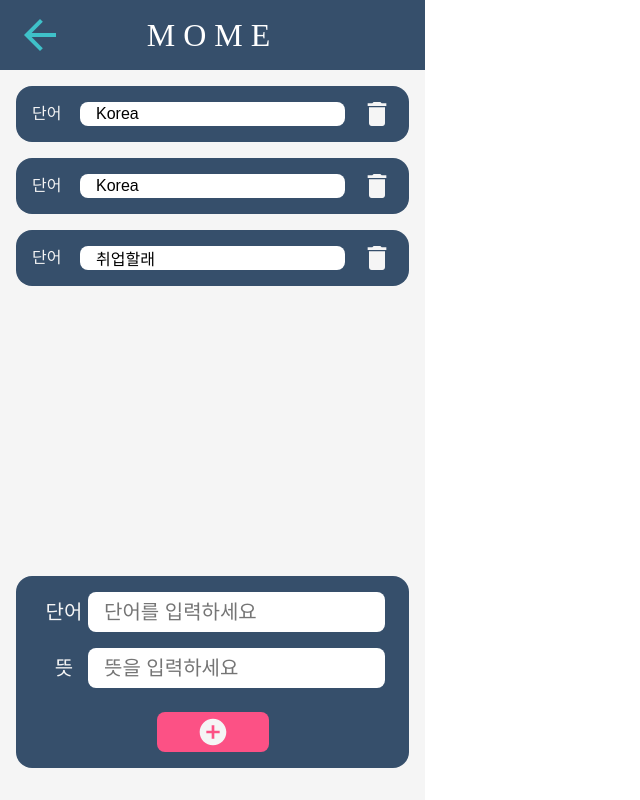
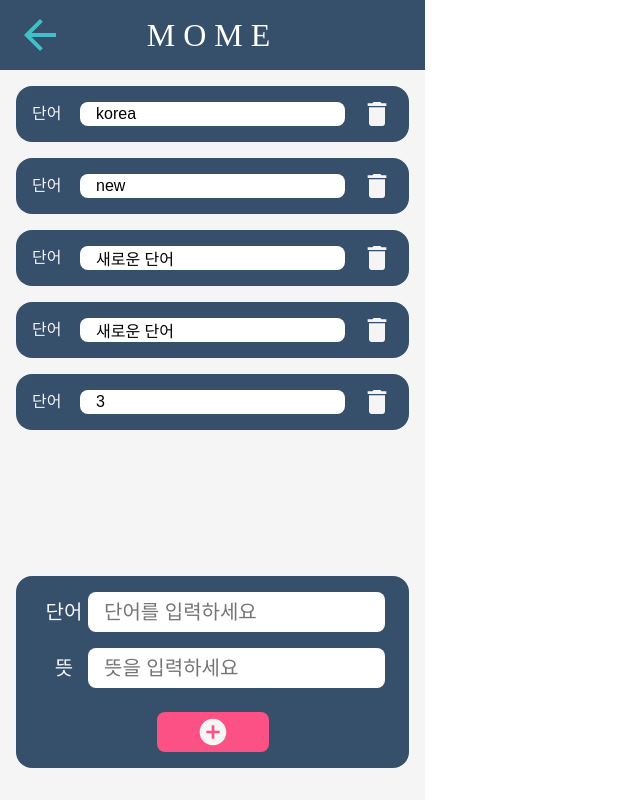
Before and after one commit to wlgns2223/react-mome, a React (Create React App) app: page /input in a window 1280 px wide. Shown: the whole page, without its empty margins (0-640 px from the left). Built offline with nearby package versions, Linux system fonts and the light colour scheme; data requests are answered from the project's data file.

Commit message:
edit mode activation done. list overflow check. focus the last elem in list done

```diff
--- a/db.json
+++ b/db.json
@@ -1,19 +1,29 @@
 {
   "words": [
     {
-      "id": 1,
-      "name": "Korea",
-      "meaning": "Seoul"
+      "name": "korea",
+      "meaning": "seoul",
+      "id": 1
     },
     {
-      "id": 2,
-      "name": "Korea",
-      "meaning": "Seoul"
+      "name": "new",
+      "meaning": "new",
+      "id": 4
     },
     {
-      "name": "취업할래",
-      "meaning": "ㅈ까",
-      "id": 3
+      "name": "새로운 단어",
+      "meaning": "새로운 단어",
+      "id": 6
+    },
+    {
+      "name": "새로운 단어",
+      "meaning": "새로운 단어",
+      "id": 7
+    },
+    {
+      "name": "3",
+      "meaning": "3",
+      "id": 8
     }
   ]
 }
--- a/package.json
+++ b/package.json
@@ -23,6 +23,7 @@
     "react-router-dom": "^5.2.0",
     "react-scripts": "4.0.3",
     "redux": "^4.1.1",
+    "redux-devtools-extension": "^2.13.9",
     "redux-logger": "^3.0.6",
     "redux-thunk": "^2.3.0",
     "styled-components": "^5.3.0",
--- a/src/components/inputPage/InputForm.js
+++ b/src/components/inputPage/InputForm.js
@@ -10,6 +10,7 @@ export default function InputForm({ onCreate }) {
   const onChange = (event, callback) => {
     callback(event.target.value);
   };
+
   const onSubmit = (e) => {
     e.preventDefault();
     onCreate({ name, meaning });
--- a/src/components/inputPage/WordCard.js
+++ b/src/components/inputPage/WordCard.js
@@ -1,18 +1,16 @@
-import React, { useState } from "react";
+import React, { useCallback, useState } from "react";
 import styled, { css } from "styled-components";
 import { darken } from "polished";
-import { MdDelete } from "react-icons/md";
-import { useSelector } from "react-redux";
+import { MdDelete, MdSave } from "react-icons/md";
 
-export default function WordCard({ word, onDelete }) {
+export default function WordCard({ word, onDelete, onUpdate }) {
   const [name, setName] = useState(word.name);
   const [meaning, setMeaning] = useState(word.meaning);
-  const [active, setActive] = useState(false);
-  const onClick = () => {
-    setActive(!active);
-  };
-  const state = useSelector((state) => state.reducer);
-  console.log(state);
+  const [open, setopen] = useState(false);
+  const onClick = useCallback(() => {
+    setopen(!open);
+  }, [open]);
+
   return (
     <Card onClick={onClick}>
       <Block>
@@ -23,11 +21,17 @@ export default function WordCard({ word, onDelete }) {
             setName(e.target.value);
           }}
         />
-        <Delete onClick={() => onDelete(word.id)}>
-          <MdDelete />
-        </Delete>
+        {open ? (
+          <Save onClick={() => onUpdate(word.id, { name, meaning })}>
+            <MdSave />
+          </Save>
+        ) : (
+          <Delete onClick={() => onDelete(word.id)}>
+            <MdDelete />
+          </Delete>
+        )}
       </Block>
-      {active && (
+      {open && (
         <Block>
           <Text>뜻</Text>
           <Input
@@ -108,3 +112,14 @@ const Delete = styled.div`
     color: ${({ theme }) => theme.pallete.lightPink};
   }
 `;
+
+const Save = styled.div`
+  width: 2rem;
+  height: 1.5rem;
+  display: flex;
+  justify-content: center;
+  align-items: center;
+  margin-left: 1rem;
+  font-size: 2rem;
+  color: ${({ theme }) => theme.pallete.mint};
+`;
--- a/src/components/inputPage/WordCardList.js
+++ b/src/components/inputPage/WordCardList.js
@@ -1,14 +1,30 @@
-import React from "react";
+import React, { useRef, useEffect } from "react";
 import styled from "styled-components";
 import WordCard from "./WordCard";
 
-export default function WordCardList({ words, onDelete }) {
+export default function WordCardList({ words, onDelete, onUpdate }) {
+  const listRef = useRef();
+
+  useEffect(() => {
+    const scrollDown = () => {
+      if (listRef.current.lastChild) {
+        listRef.current.lastChild.scrollIntoView({
+          behavior: "smooth",
+          block: "end",
+          inline: "nearest",
+        });
+      }
+    };
+
+    scrollDown();
+  }, [words]);
+
   return (
     <>
-      <List>
-        {words.map((word, index) => (
-          <li key={index}>
-            <WordCard word={word} onDelete={onDelete} />
+      <List ref={listRef}>
+        {words.map((word) => (
+          <li key={word.id}>
+            <WordCard word={word} onDelete={onDelete} onUpdate={onUpdate} />
           </li>
         ))}
       </List>
@@ -24,7 +40,7 @@ const NumberOfWords = styled.div`
 
 const List = styled.ul`
   width: 100%;
-  height: calc(100vh - 300px);
+  height: calc(100vh - 350px);
   max-height: 530px;
   overflow-y: scroll;
 
--- a/src/components/inputPage/WordCardListContainer.js
+++ b/src/components/inputPage/WordCardListContainer.js
@@ -1,17 +1,31 @@
-import React, { useEffect } from "react";
+import React, { useEffect, useCallback } from "react";
 import { useDispatch, useSelector } from "react-redux";
 import WordCardList from "./WordCardList";
-import { getWords, deleteOneWord } from "../../modules/thunks";
+import * as thunks from "../../modules/thunks";
 
 export default function WordCardListContainer() {
   const { loading, words, error } = useSelector((state) => state.reducer);
   const dispatch = useDispatch();
+
   useEffect(() => {
-    dispatch(getWords());
+    dispatch(thunks.getWords());
   }, [dispatch]);
-  const onDelete = (id) => {
-    dispatch(deleteOneWord(id));
-  };
 
-  return words ? <WordCardList words={words} onDelete={onDelete} /> : null;
+  const onDelete = useCallback(
+    (id) => {
+      dispatch(thunks.deleteOneWord(id));
+    },
+    [dispatch]
+  );
+
+  const onUpdate = useCallback(
+    (id, word) => {
+      dispatch(thunks.updateOneWord(id, word));
+    },
+    [dispatch]
+  );
+
+  return words ? (
+    <WordCardList words={words} onDelete={onDelete} onUpdate={onUpdate} />
+  ) : null;
 }
--- a/src/index.js
+++ b/src/index.js
@@ -8,8 +8,12 @@ import rootReducer from "./modules";
 import { Provider } from "react-redux";
 import ReduxThunk from "redux-thunk";
 import logger from "redux-logger";
+import { composeWithDevTools } from "redux-devtools-extension";
 
-const store = createStore(rootReducer, applyMiddleware(ReduxThunk, logger));
+const store = createStore(
+  rootReducer,
+  composeWithDevTools(applyMiddleware(ReduxThunk, logger))
+);
 ReactDOM.render(
   <React.StrictMode>
     <Provider store={store}>
--- a/src/modules/actions.js
+++ b/src/modules/actions.js
@@ -5,6 +5,7 @@ export const SUCCESS = "SUCCESS";
 export const GET_WORDS = "GET_WORDS";
 export const DELETE_ONE_WORD = "DELETE_ONE_WORD";
 export const ADD_ONE_WORD = "ADD_ONE_WORD";
+export const UPDATE_ONE_WORD = "UPDATE_ONE_WORD";
 
 export const requestAction = () => ({
   type: REQUEST,
@@ -33,3 +34,8 @@ export const addOneWordAction = (word) => ({
   type: ADD_ONE_WORD,
   payload: word,
 });
+
+export const updateOneWordAction = (word) => ({
+  type: UPDATE_ONE_WORD,
+  payload: word,
+});
--- a/src/modules/reducer.js
+++ b/src/modules/reducer.js
@@ -40,6 +40,18 @@ export default function reducer(state = initialState, action) {
         ...state,
         words: state.words.concat(action.payload),
       };
+    case actions.UPDATE_ONE_WORD:
+      const id = action.payload.id;
+      return {
+        ...state,
+        words: state.words.map((word) =>
+          word.id === id
+            ? {
+                ...action.payload,
+              }
+            : word
+        ),
+      };
 
     default:
       return { ...state };
--- a/src/modules/thunks.js
+++ b/src/modules/thunks.js
@@ -34,3 +34,14 @@ export const addOneWord = (word) => async (dispatch) => {
     dispatch(actions.errorAction(e));
   }
 };
+
+export const updateOneWord = (id, word) => async (dispatch) => {
+  dispatch(actions.requestAction());
+  try {
+    const res = await axios.put(apiUrl + id, word);
+    dispatch(actions.successAction());
+    dispatch(actions.updateOneWordAction(res.data));
+  } catch (e) {
+    dispatch(actions.errorAction(e));
+  }
+};
```
Also changed, not shown: 2 other files (tests, documents, lock files or other folders).
